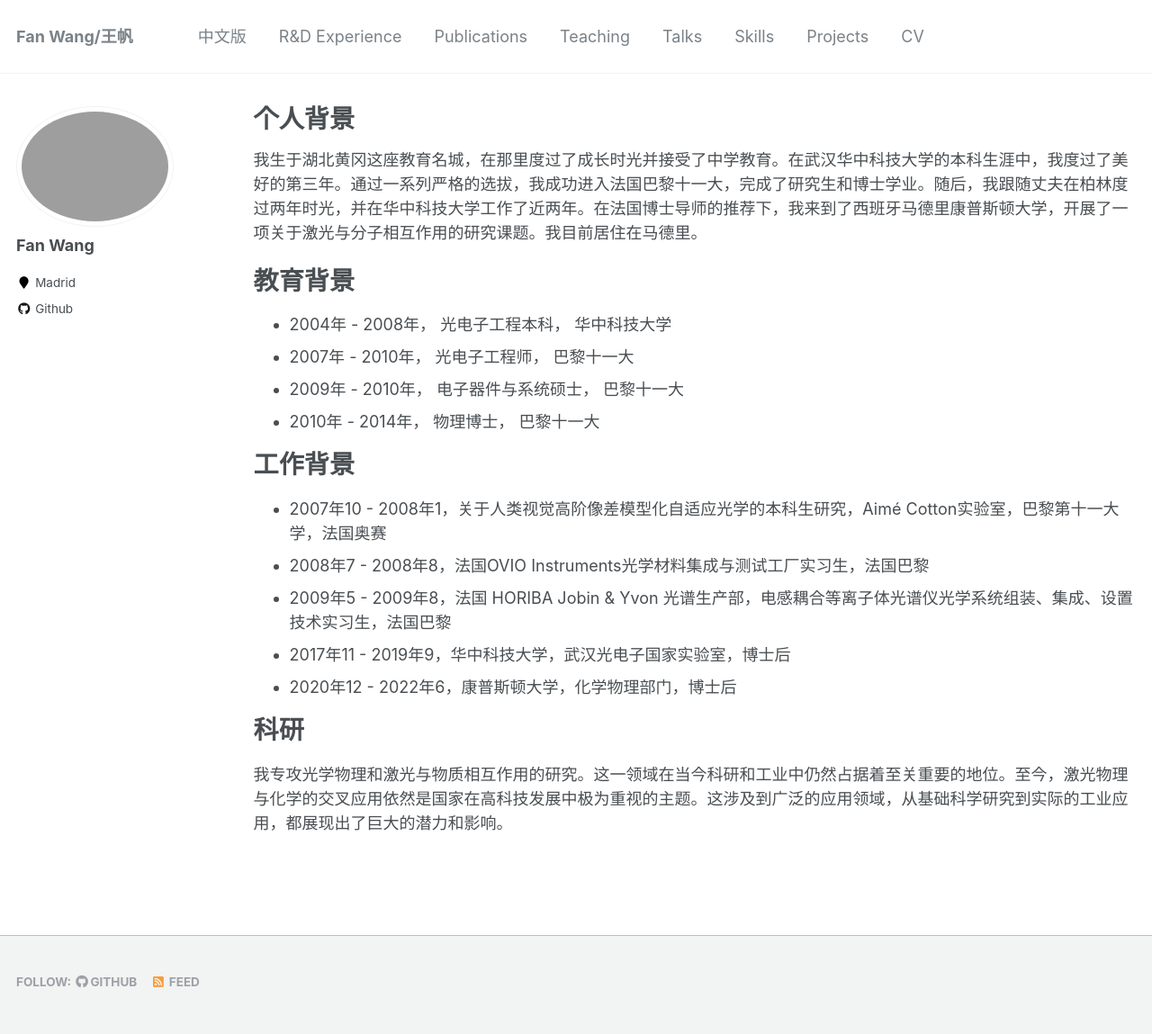
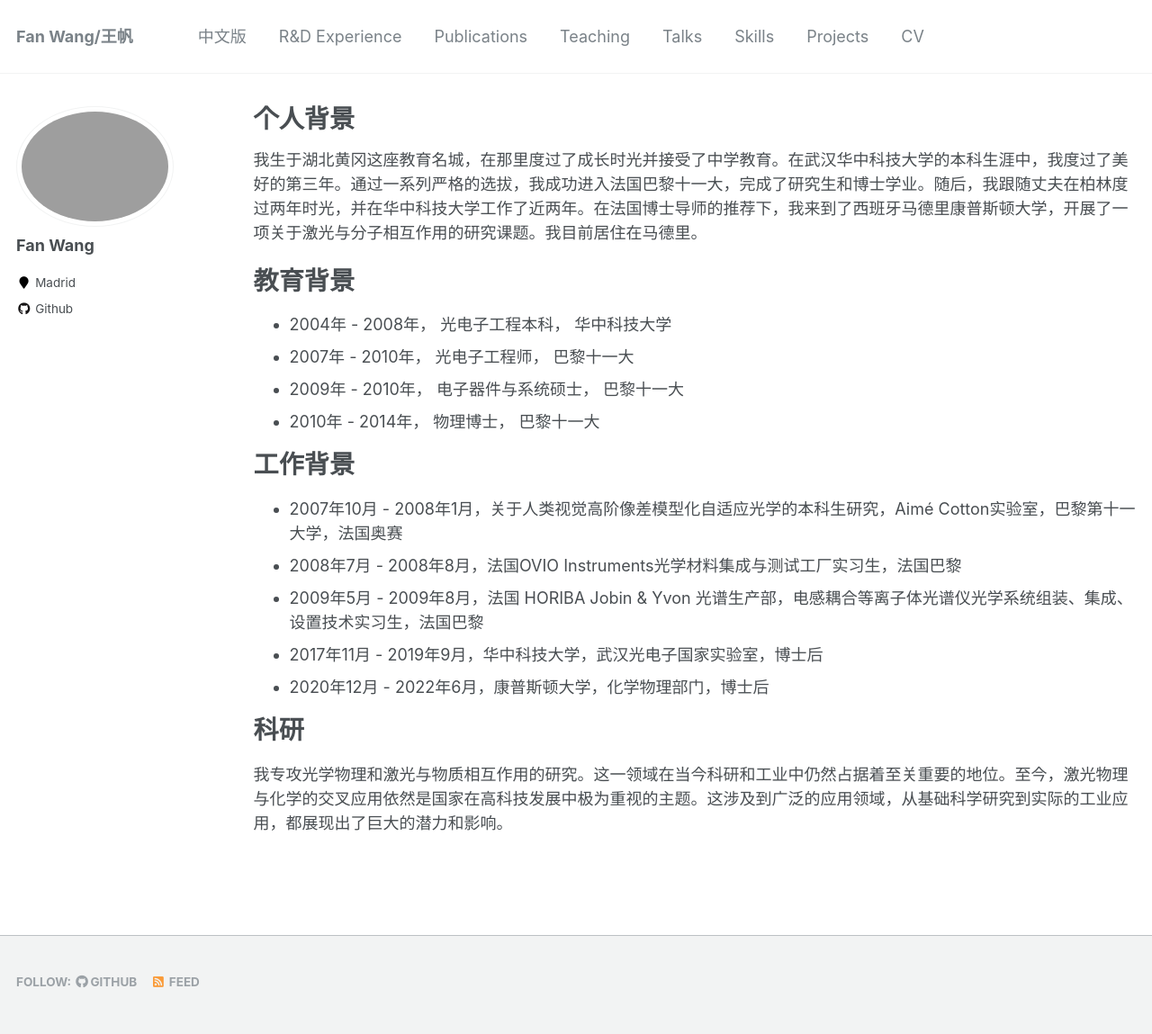
Before and after one commit to fanwangfang/fanwangfang.github.io, a Jekyll site: the page built from _pages/zh.md, in a window 1280 px wide. Shown: the whole page at 90% size. Built offline with Jekyll 4.4.1, drawn with Linux system fonts in a browser that asks for light colours.

Commit message:
Update zh.md

```diff
--- a/_pages/zh.md
+++ b/_pages/zh.md
@@ -17,11 +17,11 @@ author_profile: true
 工作背景
 ======
 
-- 2007年10 - 2008年1，关于人类视觉高阶像差模型化自适应光学的本科生研究，Aimé Cotton实验室，巴黎第十一大学，法国奥赛
-- 2008年7 - 2008年8，法国OVIO Instruments光学材料集成与测试工厂实习生，法国巴黎
-- 2009年5 - 2009年8，法国 HORIBA Jobin & Yvon 光谱生产部，电感耦合等离子体光谱仪光学系统组装、集成、设置技术实习生，法国巴黎
-- 2017年11 - 2019年9，华中科技大学，武汉光电子国家实验室，博士后
-- 2020年12 - 2022年6，康普斯顿大学，化学物理部门，博士后
+- 2007年10月 - 2008年1月，关于人类视觉高阶像差模型化自适应光学的本科生研究，Aimé Cotton实验室，巴黎第十一大学，法国奥赛
+- 2008年7月 - 2008年8月，法国OVIO Instruments光学材料集成与测试工厂实习生，法国巴黎
+- 2009年5月 - 2009年8月，法国 HORIBA Jobin & Yvon 光谱生产部，电感耦合等离子体光谱仪光学系统组装、集成、设置技术实习生，法国巴黎
+- 2017年11月 - 2019年9月，华中科技大学，武汉光电子国家实验室，博士后
+- 2020年12月 - 2022年6月，康普斯顿大学，化学物理部门，博士后
 
 科研
 ======
```
